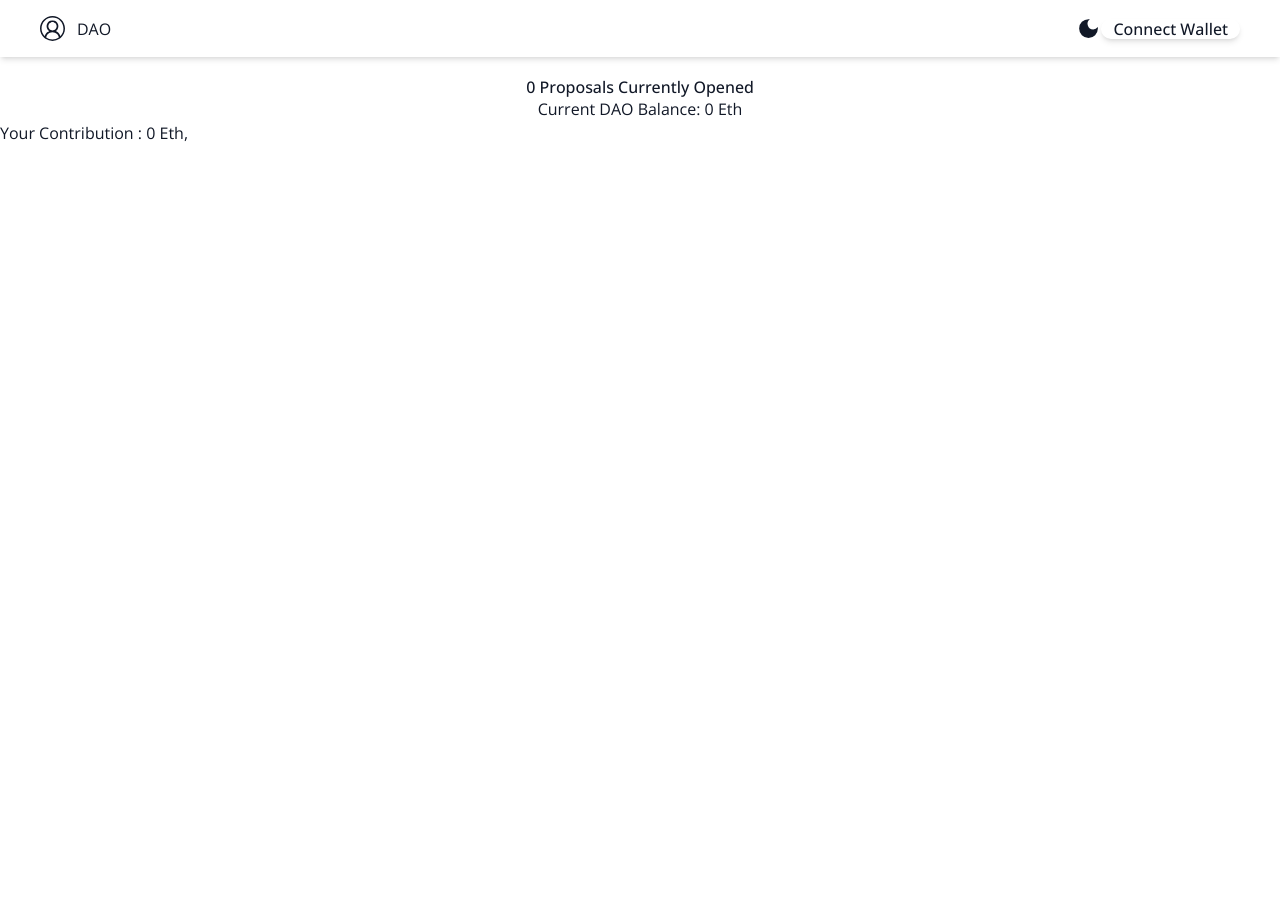
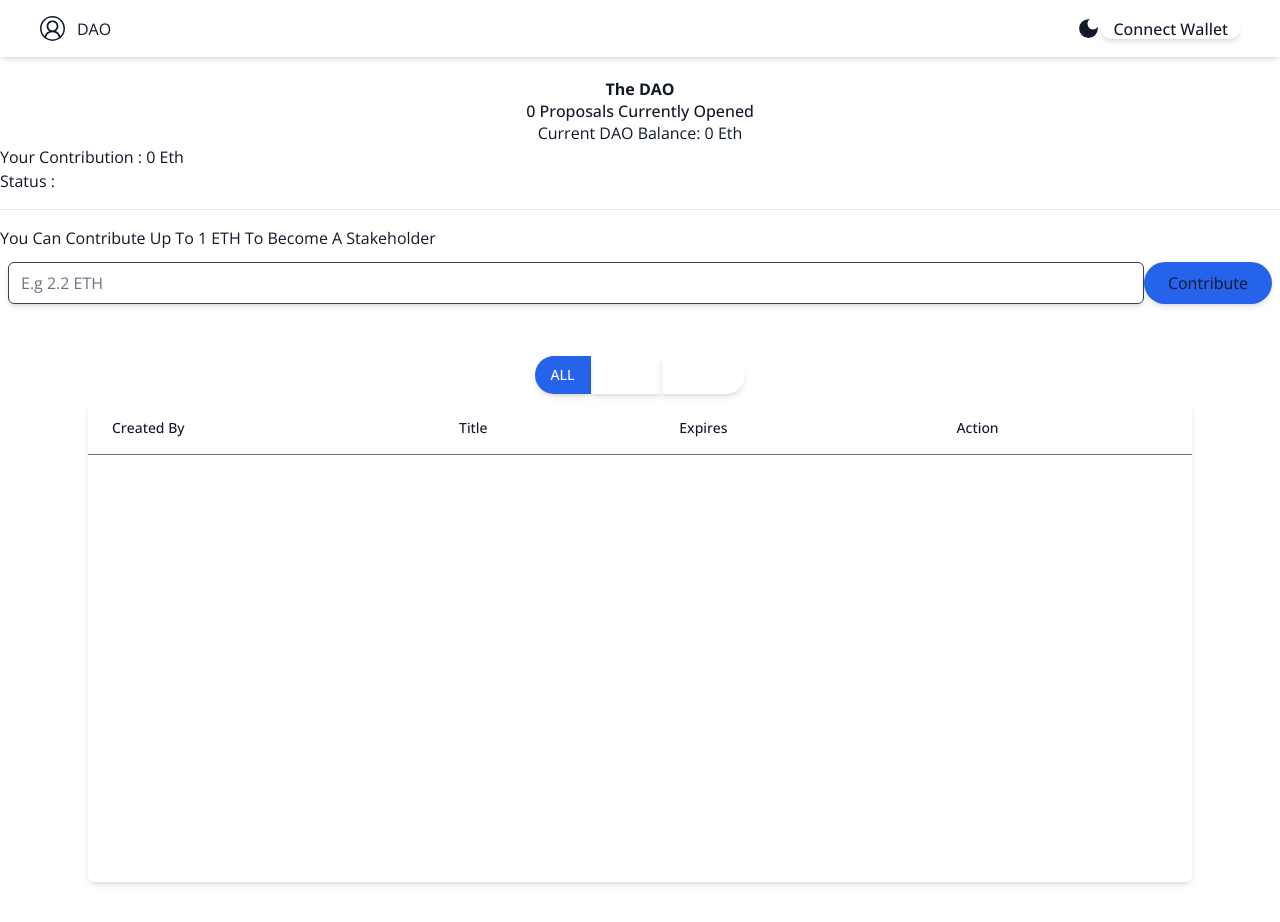
Before and after one commit to Evans-tats/DAO, a React (Create React App) app: page / in a window 1280 px wide. Before the commit the page ends 800 px from the top, so only its background shows below. Built offline with nearby package versions, Linux system fonts and the light colour scheme.

Commit message:
front end

```diff
--- a/src/App.jsx
+++ b/src/App.jsx
@@ -1,11 +1,13 @@
+import Banner from "./component/Banner";
 import Header from "./component/Header";
-import Proposals from "./component/Proposals";
+import Proposal from "./component/proposal";
 
 const App = () => {
   return(
     <div className='min-h-screen bg-white text-gray-900 dark:bg-[#212936] dark:text-gray-300'>
       <Header/>
-      <Proposals/>
+      <Banner/>
+      <Proposal/>
     </div>
   )
 }
--- /dev/null
+++ b/src/component/Banner.jsx
@@ -0,0 +1,39 @@
+const Banner = () => {
+  return (
+    <div className='py-5'>
+        <div className="flex flex-col justify-center items-center">
+            <h7 className='font-bold'>The DAO</h7>
+            <h4 className="font-medium leading-tight md:te">{0} Proposals Currently Opened </h4>
+            <h3>Current DAO Balance: {0} Eth</h3>
+        </div>
+        <div className="flex flex-col">
+
+            <span>Your Contribution : {0} Eth </span>
+            <span> Status : {}</span>
+        </div>
+        <hr className='shadow-xl my-4' />
+
+        <div>
+          <div>
+            <span>You Can Contribute Up To 1 ETH To Become A Stakeholder</span>
+          </div>
+          <div className="flex mt-3 justify-between px-2">
+            <input type="number"
+            className='text-gray-700 border-gray-700 bg-transparent
+            w-full shadow-md focus:text-gray-500 focus:outline-none
+            font-normal rounded-md'
+            placeholder="E.g 2.2 ETH"
+            required
+            />
+            <button className='bg-blue-600 rounded-full py-2
+            px-6 inline-block leading-tight shadow-md'>
+              Contribute
+            </button>
+          </div>
+        </div>
+    </div>
+
+  )
+}
+
+export default Banner
--- a/src/component/Proposals.jsx
+++ /dev/null
@@ -1,16 +0,0 @@
-const Proposals = () => {
-  return (
-    <div className='py-5'>
-        <div className="flex flex-col justify-center items-center">
-            <h4 className="font-medium leading-tight md:te">{0} Proposals Currently Opened </h4>
-            <h3>Current DAO Balance: {0} Eth</h3>
-        </div>
-        <div className="flex">
-
-            <span>Your Contribution : {0} Eth, </span>
-        </div>
-    </div>
-  )
-}
-
-export default Proposals
--- /dev/null
+++ b/src/component/proposal.jsx
@@ -0,0 +1,40 @@
+const Proposal = () => {
+  const active = "bg-blue-600 px-4 py-2.5 leading-tight shadow-md text-sm hover:text-black text-white ease-in-out font-medium uppercase transition duration-700 active:bg-blue-800";
+  const deactive = "bg-transparent px-4 py-2.5 leading-tight shadow-md text-sm hover:text-black text-white ease-in-out font-medium uppercase transition duration-700 active:bg-blue-800";
+
+  return (
+    <div className="flex flex-col p-8 ">
+      <div className="flex justify-center">
+        <button className={`rounded-l-full ${active}`}>All</button>
+        <button className={`${deactive}`}>OPEN</button>
+        <button className={`rounded-r-full ${deactive}`}>closed</button>
+      </div>
+      <div className="overflow-x-auto sm:mx-6 lg:mx-6">
+        <div className="py-2 inline-block min-w-full sm:px-6 lg:px-8">
+          <div className="h-[calc(100vh_-_20rem)] overflow-y-auto shadow-md rounded-md">
+            <table className="min-w-full">
+             <thead className="border-b border-gray-500">
+              <tr>
+                <th scope="col" className="text-sm font-medium px-6 py-4 text-left">
+                  Created By
+                </th>
+                <th scope="col" className="text-sm font-medium px-6 py-4 text-left">
+                  Title
+                </th>
+                <th scope="col" className="text-sm font-medium px-6 py-4 text-left">
+                  Expires
+                </th>
+                <th scope="col" className="text-sm font-medium px-6 py-4 text-left">
+                  Action
+                </th>
+              </tr>
+             </thead>
+            </table>
+          </div>
+        </div>
+      </div>
+    </div>
+  );
+}
+
+export default Proposal;
```
